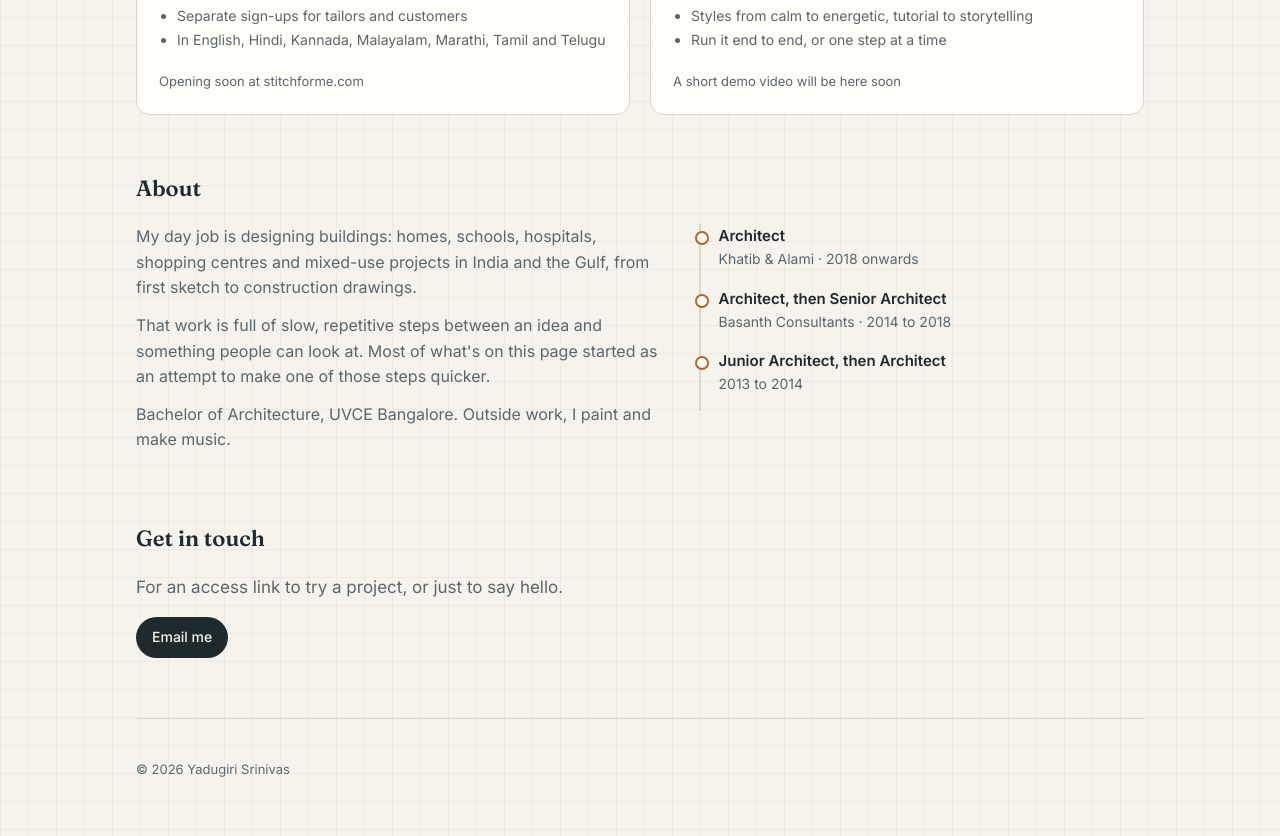
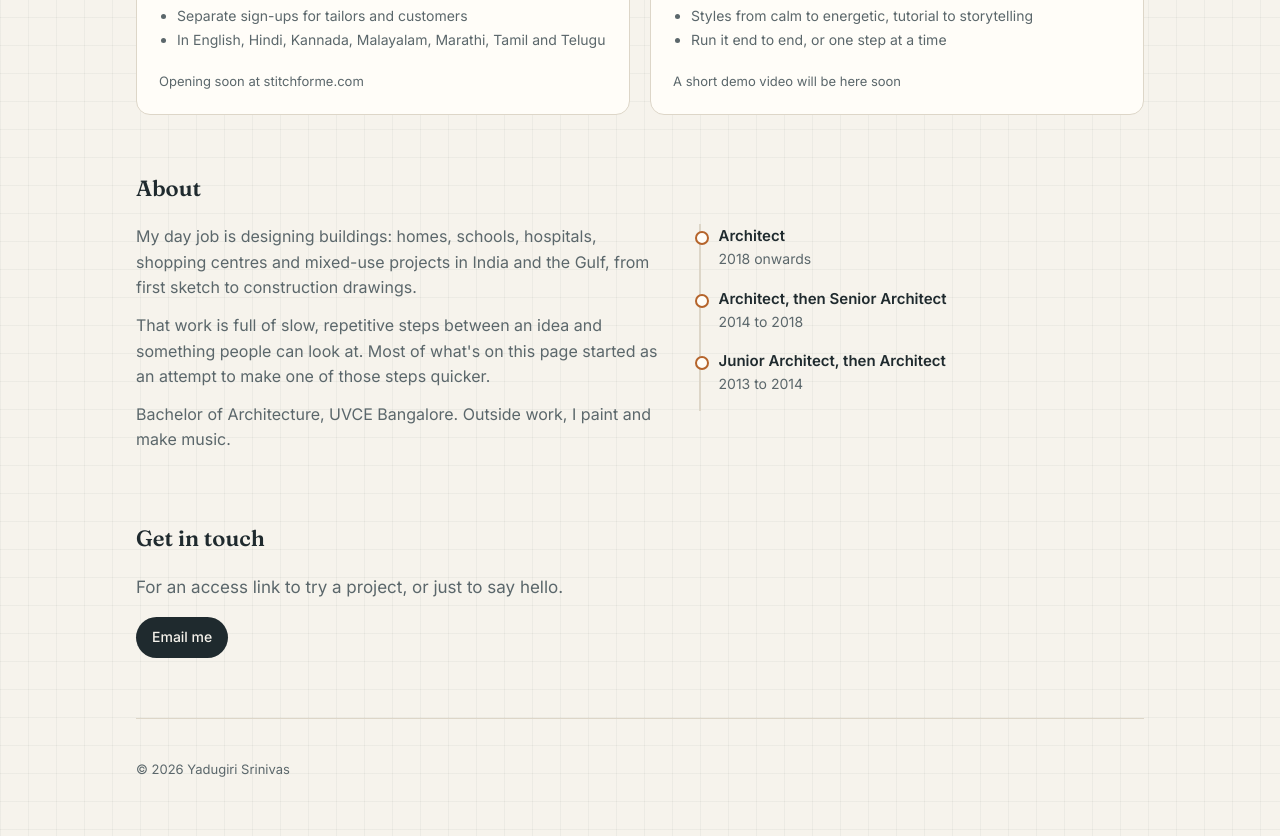
Before and after one commit to Yadugiri/yadugiri.github.io, a plain HTML site: page index.html in a window 1280 px wide. Shown: the part 1271-2107 px from the top of the page. Drawn offline with Linux system fonts and the light colour scheme.

Commit message:
Remove company names from work history
Co-Authored-By: Claude Opus 5.5 <noreply@anthropic.com>

```diff
--- a/index.html
+++ b/index.html
@@ -215,8 +215,8 @@ footer{padding:40px 0 56px; color:var(--soft); font-size:13px; border-top:1px so
         <p>Bachelor of Architecture, UVCE Bangalore. Outside work, I paint and make music.</p>
       </div>
       <ul class="timeline">
-        <li><b>Architect</b>Khatib &amp; Alami · 2018 onwards</li>
-        <li><b>Architect, then Senior Architect</b>Basanth Consultants · 2014 to 2018</li>
+        <li><b>Architect</b>2018 onwards</li>
+        <li><b>Architect, then Senior Architect</b>2014 to 2018</li>
         <li><b>Junior Architect, then Architect</b>2013 to 2014</li>
       </ul>
     </div>
```
